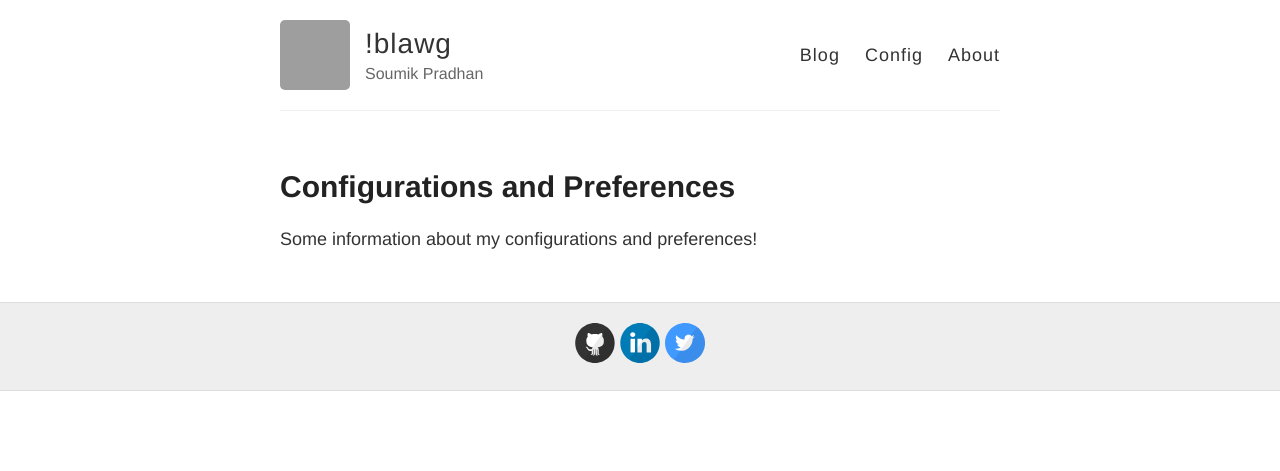
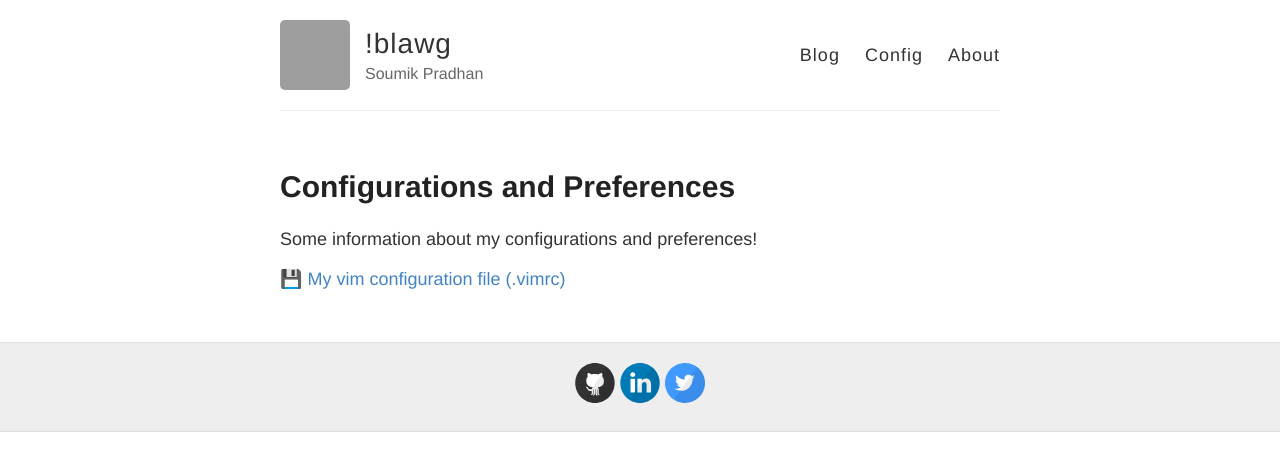
Before and after one commit to griimick/griimick.github.io, a Jekyll site: the page built from _pages/config.md, in a window 1280 px wide. Shown: the top 471 px of the page. Built offline with Jekyll 4.4.1, drawn with Linux system fonts in a browser that asks for light colours; grey boxes are pictures that could not be loaded.

Commit message:
💾 Add my vimrc to my config list

```diff
--- a/_pages/config.md
+++ b/_pages/config.md
@@ -5,3 +5,5 @@ permalink: /config/
 ---
 
 Some information about  my configurations and preferences!
+
+💾 [My vim configuration file (.vimrc)](https://gist.github.com/griimick/afba7d79743287db98c72db3333005bf#file-vimrc)
```
